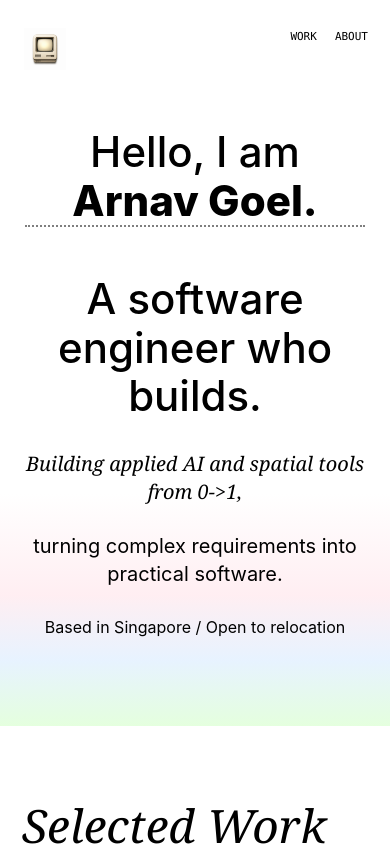
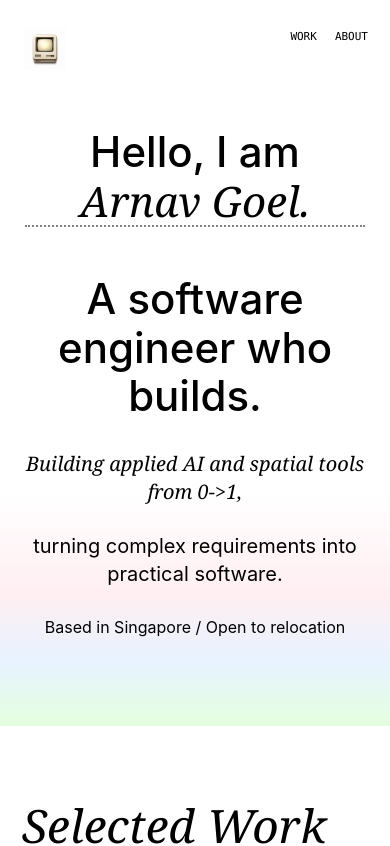
Before and after one commit to arnav-goel05/portfolio-website, a React (Vite) app: page / in a window 390 px wide. Shown: the top 846 px of the page. Built offline with nearby package versions, Linux system fonts and the light colour scheme.

Commit message:
Revert looping name animation

```diff
--- a/src/pages/PortfolioPage.tsx
+++ b/src/pages/PortfolioPage.tsx
@@ -20,7 +20,7 @@ export function PortfolioPage() {
 
       <section className="portfolio-hero reveal" id="top">
         <h1>
-          Hello, I am <em className="hero-name-cycle">Arnav Goel.</em>
+          Hello, I am <em>Arnav Goel.</em>
           <br />
           <span>A software engineer who builds.</span>
         </h1>
--- a/src/styles/portfolio.css
+++ b/src/styles/portfolio.css
@@ -34,13 +34,6 @@
   font-weight: 400;
 }
 
-.hero-name-cycle {
-  display: inline-block;
-  width: 6.9em;
-  text-align: center;
-  animation: hero-name-cycle 12s steps(1, end) infinite;
-}
-
 .portfolio-hero h1 span {
   display: inline;
 }
@@ -57,51 +50,6 @@
 
 .hero-subcopy em {
   border-bottom: 0;
-}
-
-@keyframes hero-name-cycle {
-  0%,
-  100% {
-    font-family: var(--serif);
-    font-style: italic;
-    font-weight: 400;
-  }
-
-  14% {
-    font-family: var(--mono);
-    font-style: normal;
-    font-weight: 400;
-  }
-
-  28% {
-    font-family: "Arial Narrow", "Aptos Narrow", var(--sans);
-    font-style: normal;
-    font-weight: 700;
-  }
-
-  42% {
-    font-family: var(--sans);
-    font-style: normal;
-    font-weight: 760;
-  }
-
-  56% {
-    font-family: "Courier New", var(--mono);
-    font-style: normal;
-    font-weight: 700;
-  }
-
-  70% {
-    font-family: "Georgia", var(--serif);
-    font-style: normal;
-    font-weight: 700;
-  }
-
-  84% {
-    font-family: "Lucida Console", "Courier New", var(--mono);
-    font-style: normal;
-    font-weight: 400;
-  }
 }
 
 .hero-location {
--- a/src/styles/responsive.css
+++ b/src/styles/responsive.css
@@ -101,11 +101,6 @@
 
   .portfolio-hero em {
     display: block;
-  }
-
-  .hero-name-cycle {
-    width: 100%;
-    text-align: center;
   }
 
   .portfolio-hero span {
@@ -324,8 +319,4 @@
   .custom-cursor {
     display: none;
   }
-
-  .hero-name-cycle {
-    animation: none;
-  }
 }
```
